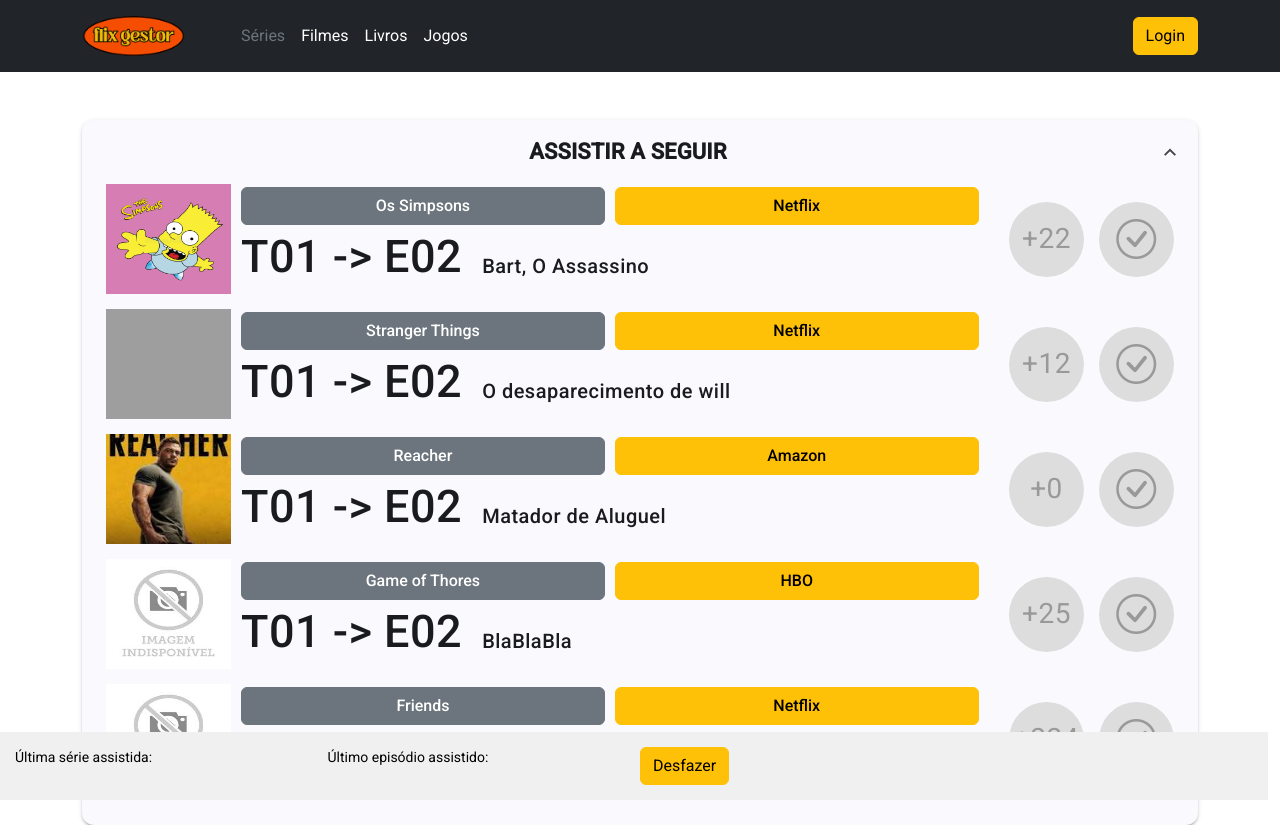
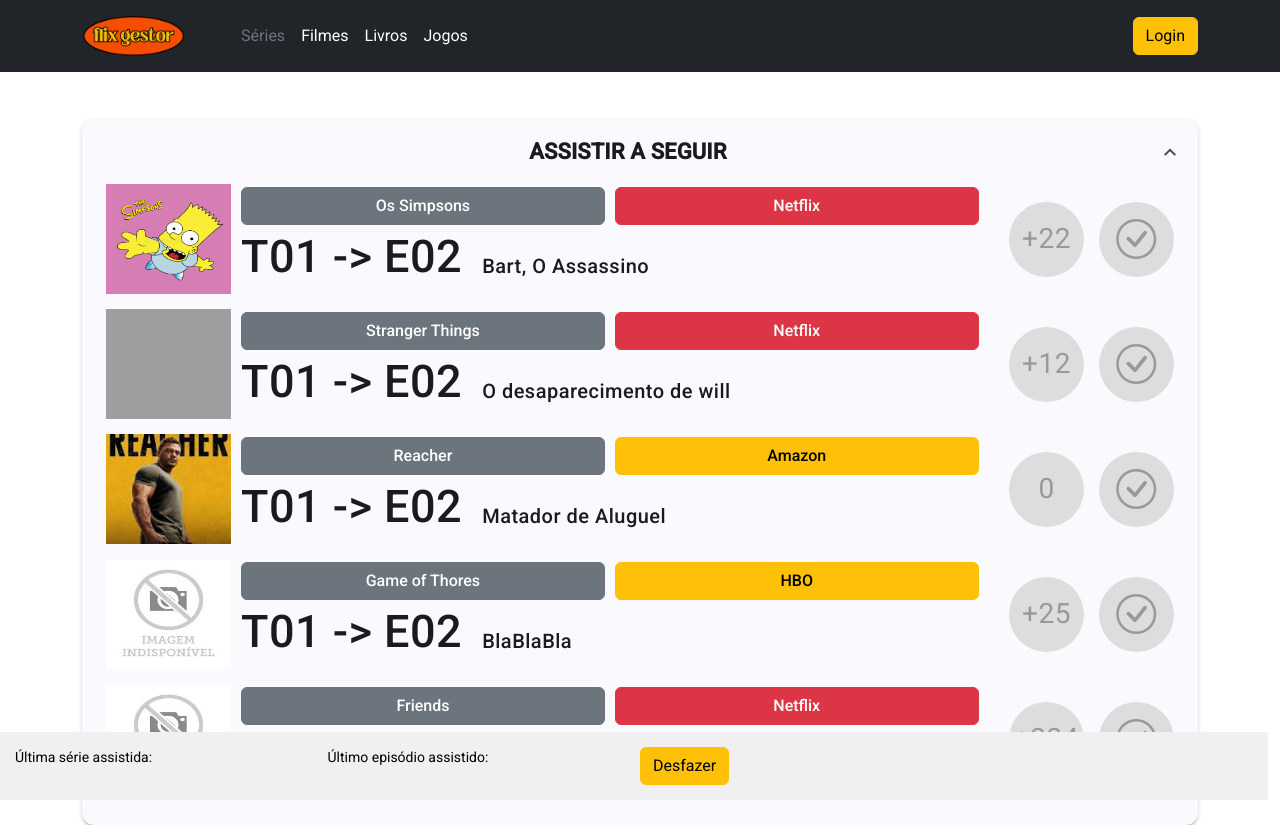
Before and after one commit to virandodev/flix-gestor, an Angular app: page / in a window 1280 px wide. Built offline with nearby package versions, Linux system fonts and the light colour scheme; grey boxes are pictures that could not be loaded.

Commit message:
MODULO-02-AULA-24

```diff
--- a/src/app/series-lista/series-lista.component.html
+++ b/src/app/series-lista/series-lista.component.html
@@ -19,7 +19,7 @@
           <div class="infos">
             <div class="buttons">
               <button class="btn btn-secondary">{{ serie.nome }}</button>
-              <button class="btn btn-warning">{{ serie.streaming }}</button>
+              <button class="btn btn-warning" [class.btn-danger]="serie.streaming === 'Netflix'">{{ serie.streaming }}</button>
             </div>
             <div class="texts">
               <h3>T01 -> E02</h3>
@@ -27,9 +27,15 @@
             </div>
           </div>
           <div class="icons">
-            <div class="circle missing">+{{ serie.episodiosRestantes }}</div>
+            <div class="circle missing">
+              @if(serie.episodiosRestantes > 0) {
+                +{{ serie.episodiosRestantes }}
+              } @else {
+                0
+              }
+            </div>
             <div class="circle check" (click)="onFinalizado($index)">
-              <i class="bi bi-check-circle"></i>
+              <i class="bi bi-check-circle" [class.bi-emoji-laughing]="serie.episodiosRestantes < 0"></i>
             </div>
           </div>
         </div>
```
